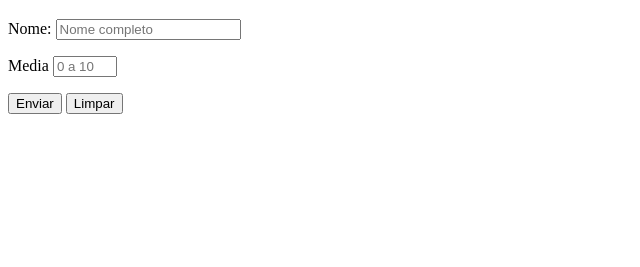
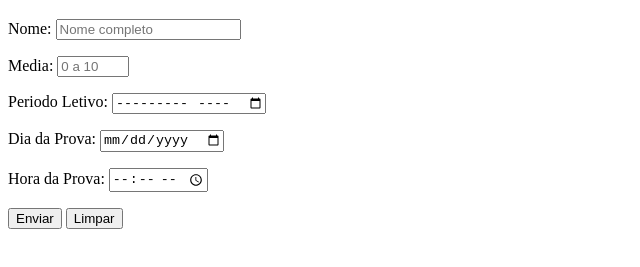
Before and after one commit to MarcosLima06/html-css, a plain HTML site: page exercicios/ex025 criando formularios/form003.html in a window 1280 px wide. Shown: the part 61-328 px from the top of the page, without its empty margins (0-640 px from the left). Drawn offline with Linux system fonts and the light colour scheme.

Commit message:
exercicio 3 de formulario

```diff
--- a/exercicios/ex025 criando formularios/form003.html
+++ b/exercicios/ex025 criando formularios/form003.html
@@ -17,9 +17,24 @@
         </p>
 
         <p>
-            <label for="imedia">Media</label>
-            <input type="number" name="media" id="imedia" min="0" max="0"
-            placeholder="0 a 10" step="0.5">
+            <label for="imedia">Media:</label>
+            <input type="number" name="media" id="imedia" min="0" max="10"
+            placeholder="0 a 10" step="0.1">
+        </p>
+
+        <p>
+            <label for="imes">Periodo Letivo:</label>
+            <input type="month" name="mes" id="imes">
+        </p>
+
+        <p><label for="idia">Dia da Prova:</label>
+            <input type="date" name="dia" id="idia">
+
+        </p>
+
+        <p>
+            <label for="ihora">Hora da Prova:</label>
+            <input type="time" name="time" id="itime">
         </p>
 
         <p>
```
